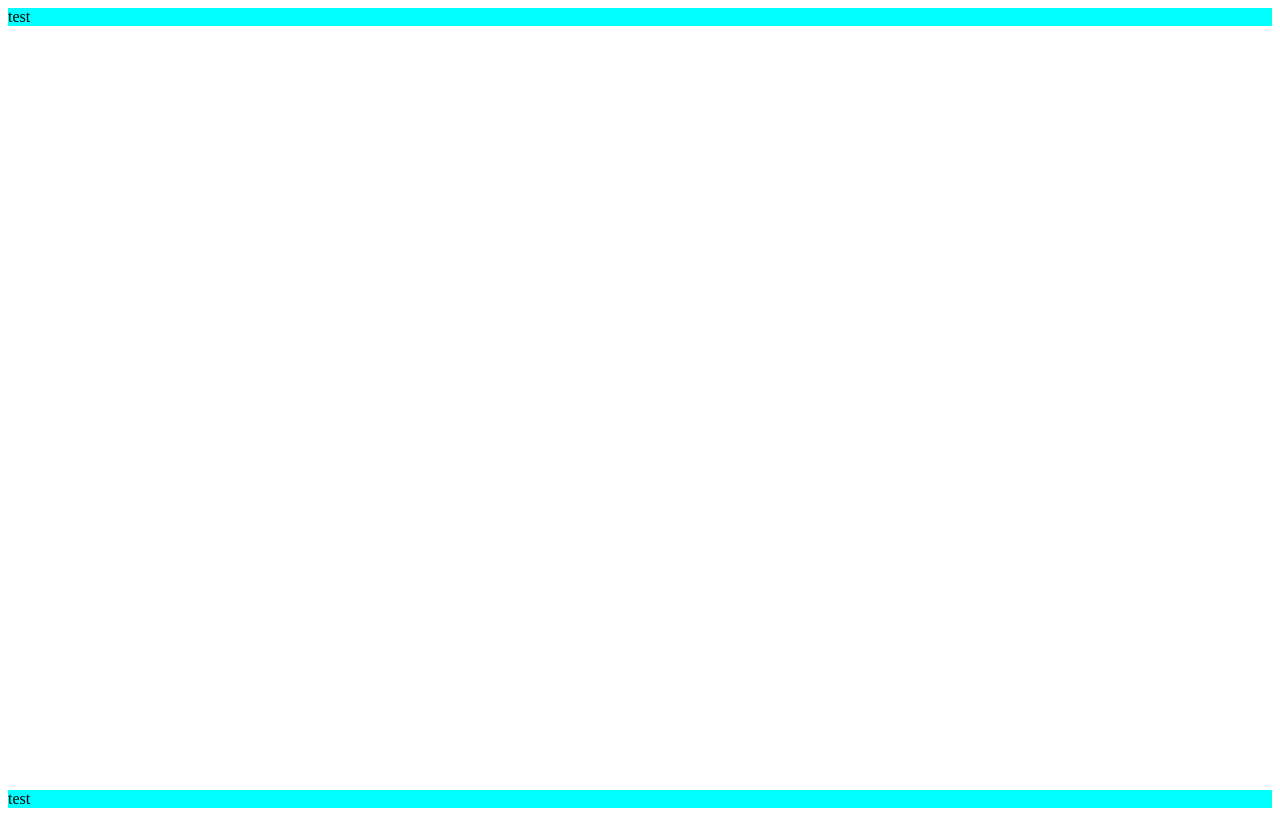
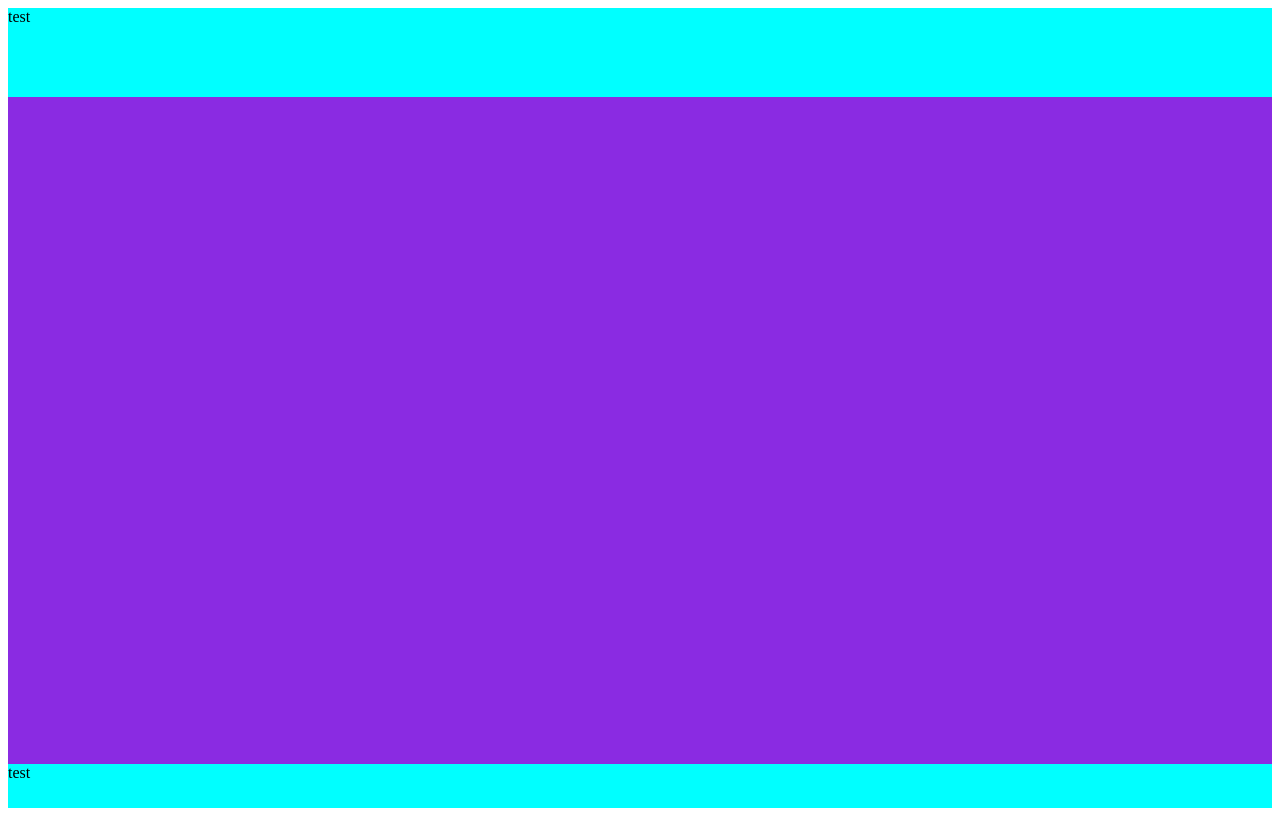
Before and after one commit to Roxanoel/dashboard, a plain HTML site: page index.html in a window 1280 px wide. Drawn offline with Linux system fonts and the light colour scheme.

Commit message:
Modified main container to use grid instead of flexbox.

```diff
--- a/styles.css
+++ b/styles.css
@@ -3,15 +3,13 @@
 }
 
 .page-container {
-    display: flex;
-    flex-direction: column;
-    justify-content: space-between;
+    display: grid;
     height: 100vh;
+    grid-template-rows: 2fr 15fr 1fr;
 }
 
 .header {
     background-color: aqua;
-    margin: 0px;
 }
 
 .main {
```
